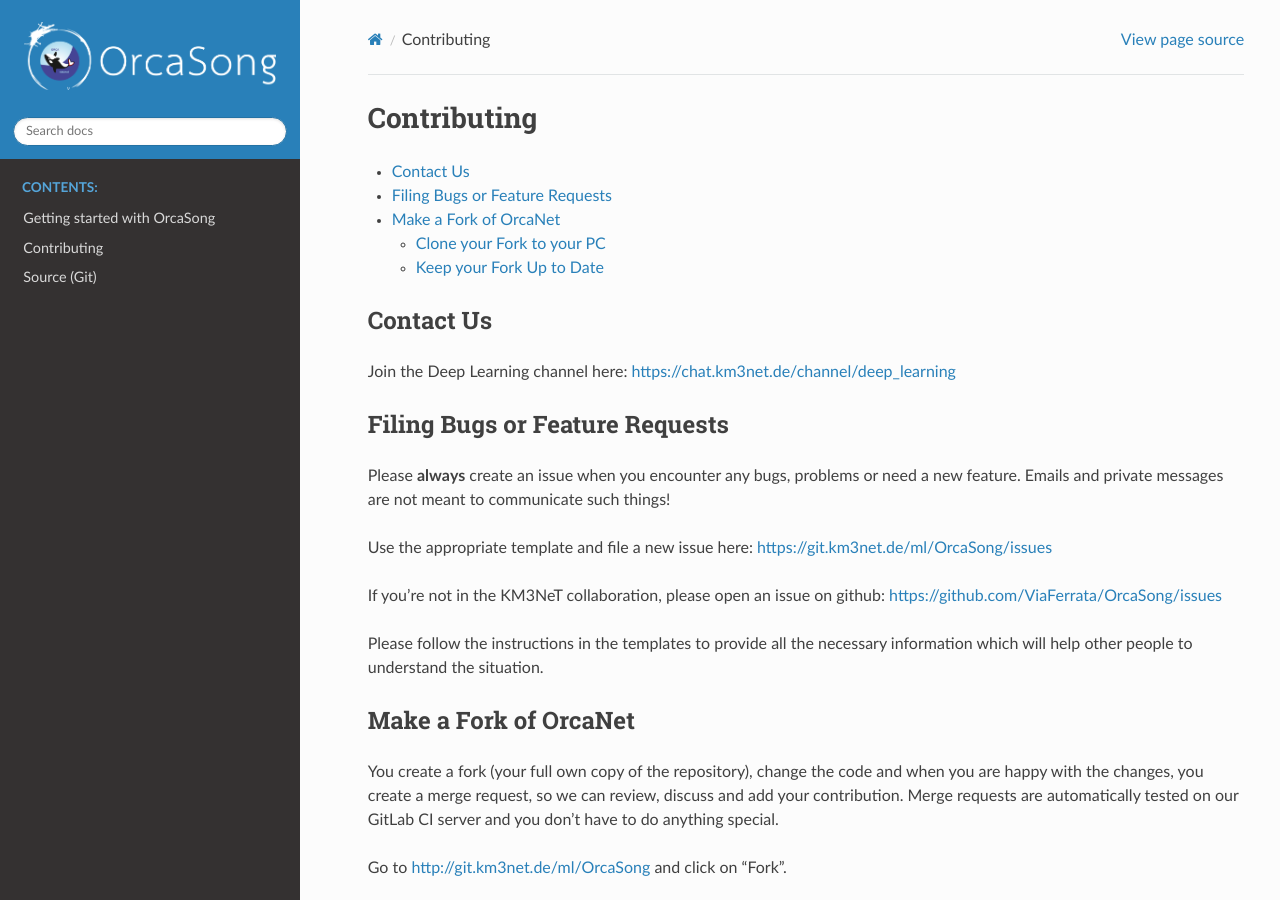
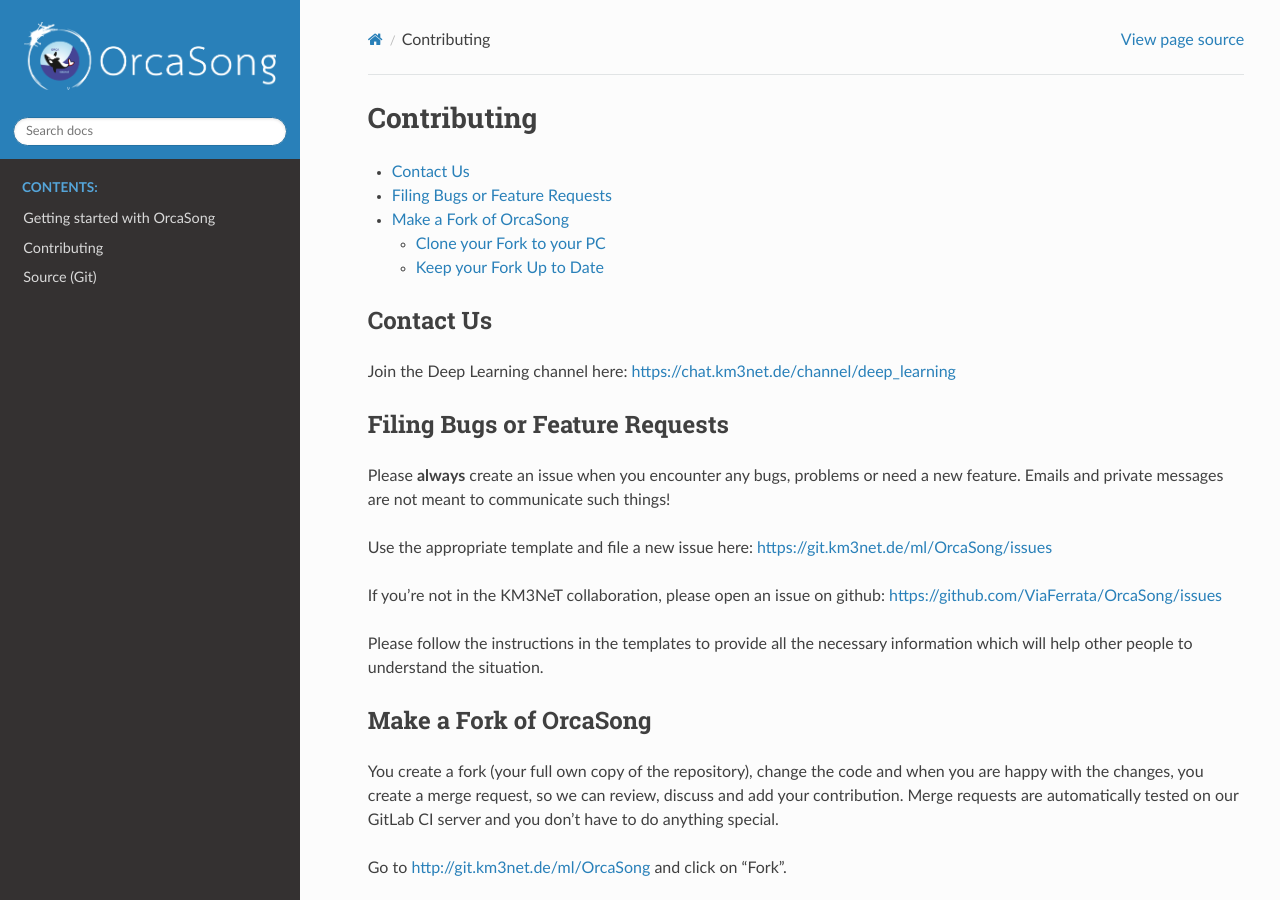
Before and after one commit to ViaFerrata/OrcaSong, a Sphinx documentation site: the page built from docs/contributing_link.rst, in a window 1280 px wide and 900 px high. Built offline with Sphinx 7.4.7 and the Read the Docs theme 2.0.0, drawn with Linux system fonts in a browser that asks for light colours; the version number could not be read and is left out; some of the changed text lies outside the part shown.

Commit message:
Minor docs changes.

```diff
--- a/CONTRIBUTING.rst
+++ b/CONTRIBUTING.rst
@@ -23,7 +23,7 @@ Please follow the instructions in the templates to provide all the
 necessary information which will help other people to understand the
 situation.
 
-Make a Fork of OrcaNet
+Make a Fork of OrcaSong
 ----------------------
 
 You create a fork (your full own copy of the
--- a/docs/CONTRIBUTING.rst
+++ b/docs/CONTRIBUTING.rst
@@ -23,7 +23,7 @@ Please follow the instructions in the templates to provide all the
 necessary information which will help other people to understand the
 situation.
 
-Make a Fork of OrcaNet
+Make a Fork of OrcaSong
 ----------------------
 
 You create a fork (your full own copy of the
--- a/docs/contributing_link.rst
+++ b/docs/contributing_link.rst
@@ -1 +1,3 @@
 .. include:: ../CONTRIBUTING.rst
+
+# TODO doesnt work, it puts all sections of the CONTRIBUTING.rst in the toctree...
```
